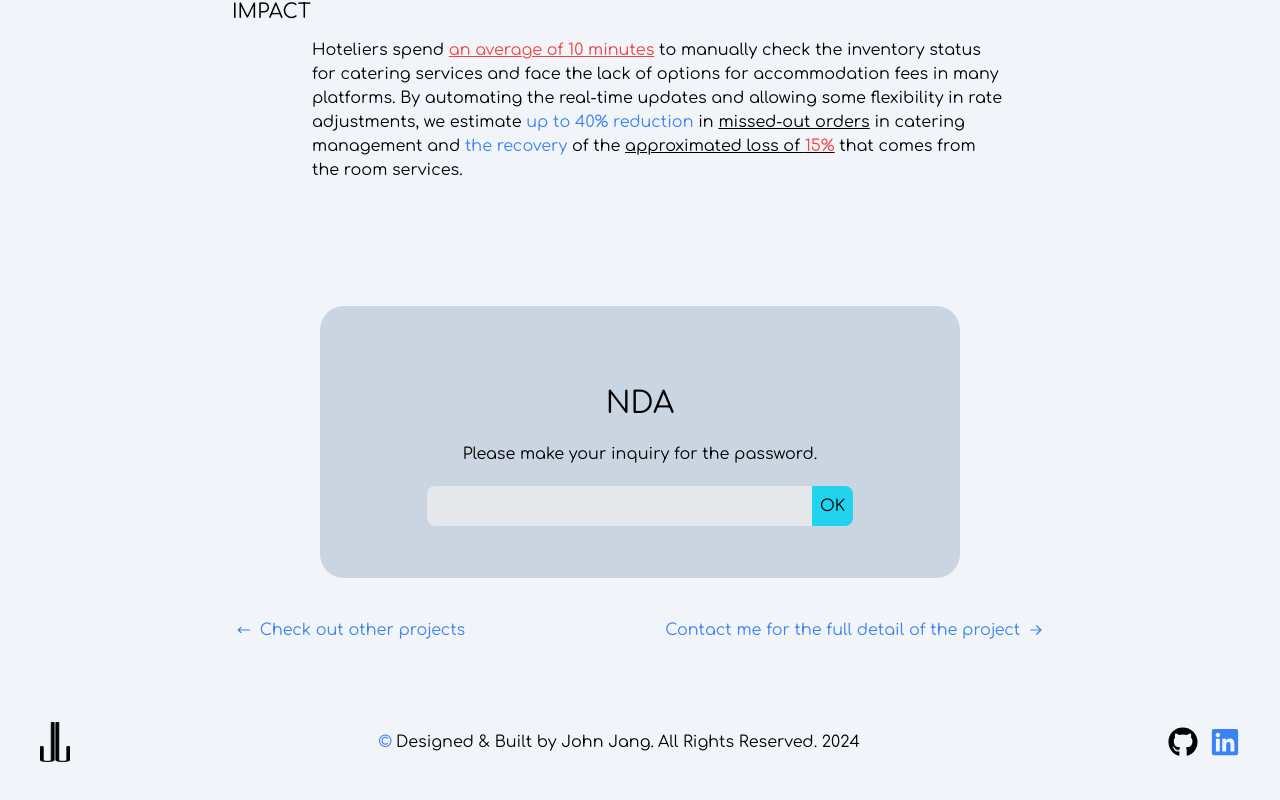
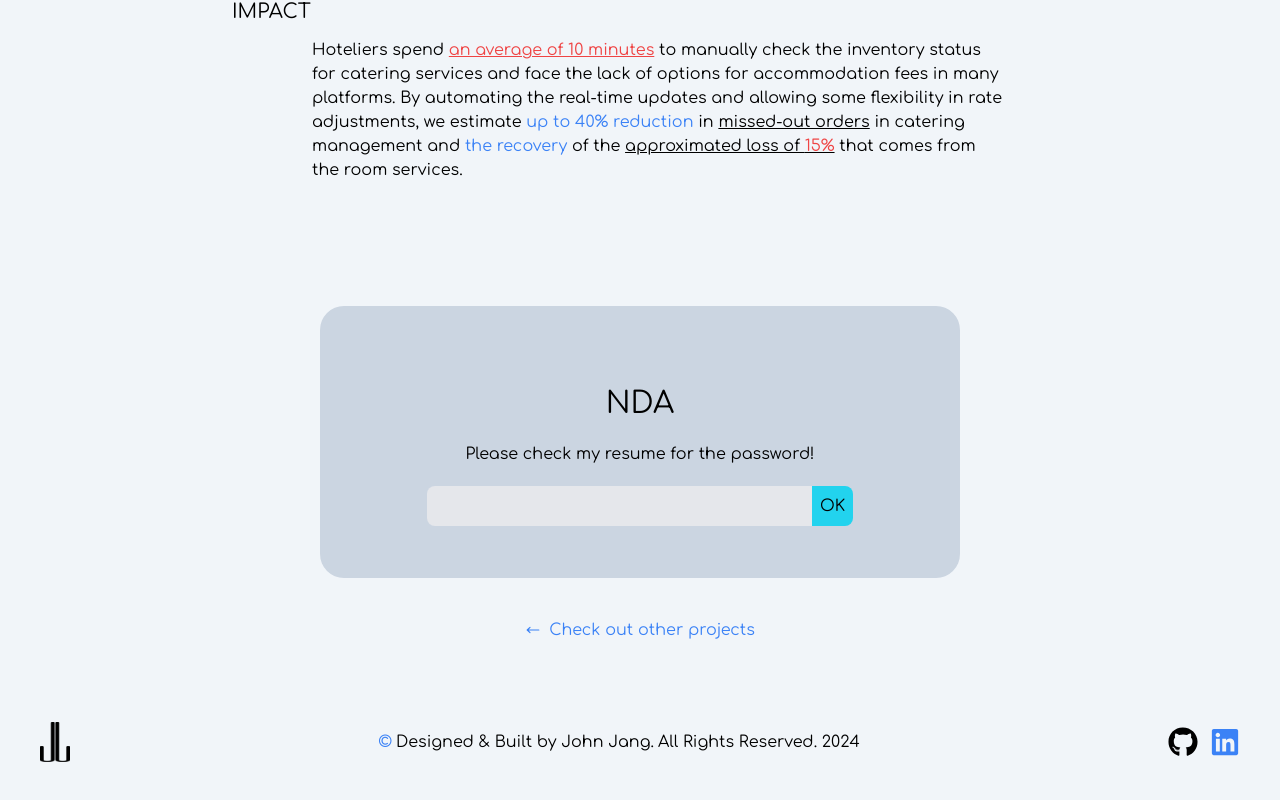
Before and after one commit to johnjang94/portfolio-ver-3, a React (Vite) app: page /operate in a window 1280 px wide. Shown: the part 4965-5765 px from the top of the page. Built offline with nearby package versions, Linux system fonts and the light colour scheme.

Commit message:
modified footer2

```diff
--- a/src/components/footer2.jsx
+++ b/src/components/footer2.jsx
@@ -1,10 +1,11 @@
 import { HiMiniArrowRight } from "react-icons/hi2";
 import { HiMiniArrowLongLeft } from "react-icons/hi2";
-import { Link } from "react-router-dom";
+import { Link, useLocation } from "react-router-dom";
 import { useState, useEffect } from "react";
 
 export default function OtherMenu() {
   const [isMobile, setIsMobile] = useState(false);
+  const location = useLocation();
 
   useEffect(() => {
     const handleResize = () => {
@@ -29,6 +30,7 @@ export default function OtherMenu() {
           </div>
         </Link>
       </div>
+      {location.pathname !== "/operate" && (
         <div>
           <Link to="/contact">
             <div className="flex items-center p-5 rounded-2xl gap-2 text-blue-500 bg-transparent hover:text-white hover:bg-gradient-to-br hover:from-blue-400 hover:to-transparent transition-all duration-2000 ease-in-out">
@@ -43,6 +45,7 @@ export default function OtherMenu() {
             </div>
           </Link>
         </div>
+      )}
     </div>
   );
 }
--- a/src/components/lock/password.jsx
+++ b/src/components/lock/password.jsx
@@ -20,7 +20,7 @@ export default function Password({ onCorrectPassword }) {
     <div className="py-10 md:w-3/6 w-5/6 mx-auto bg-slate-300 rounded-3xl">
       <h1 className="text-center text-3xl mt-10">NDA</h1>
       <div className="py-5 text-center">
-        <p>Please make your inquiry for the password.</p>
+        <p>Please check my resume for the password!</p>
       </div>
       <form
         className="flex items-center mb-3 w-4/6 mx-auto"
```
Lines whose indentation alone changed are shown as unchanged.
